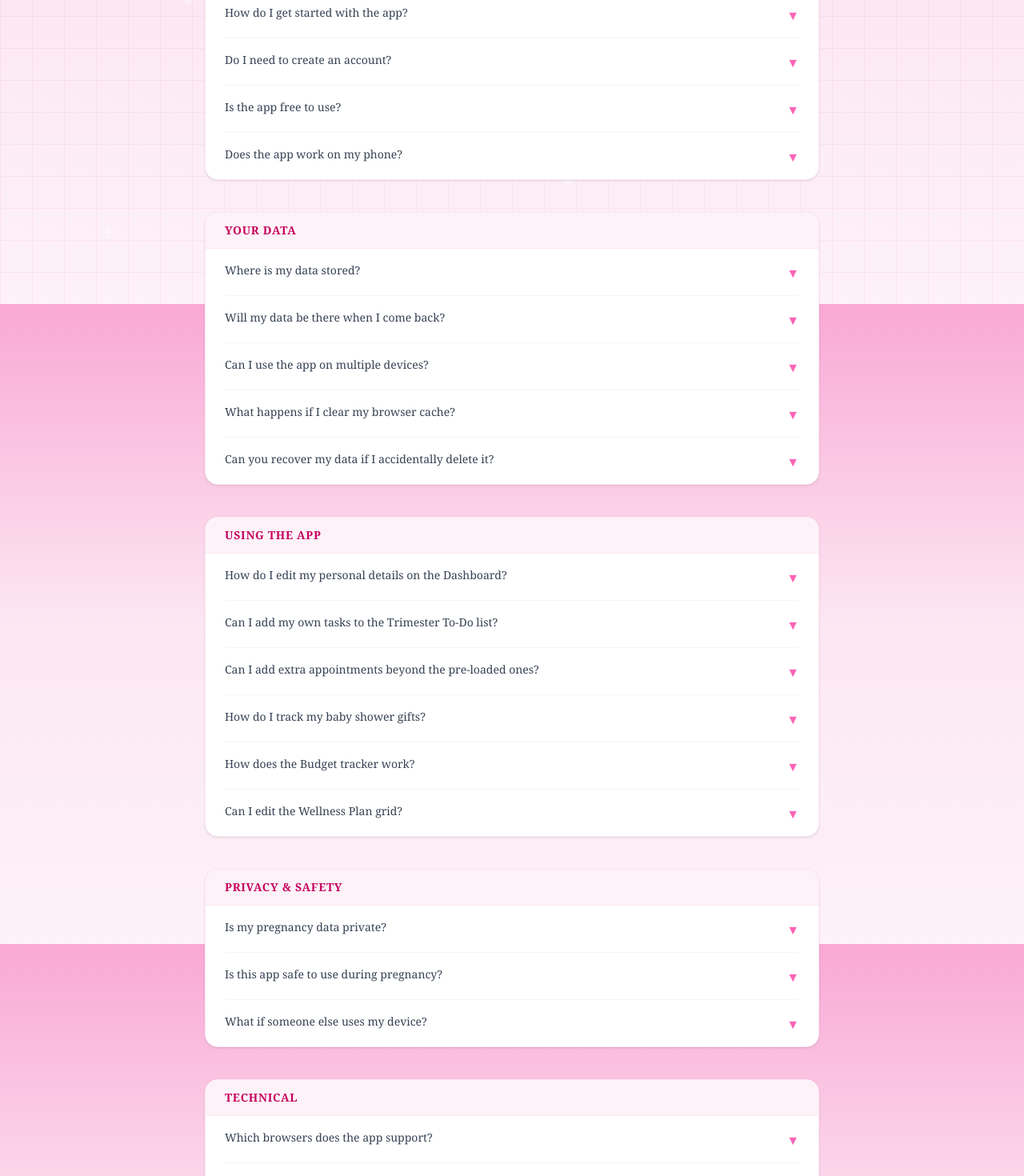
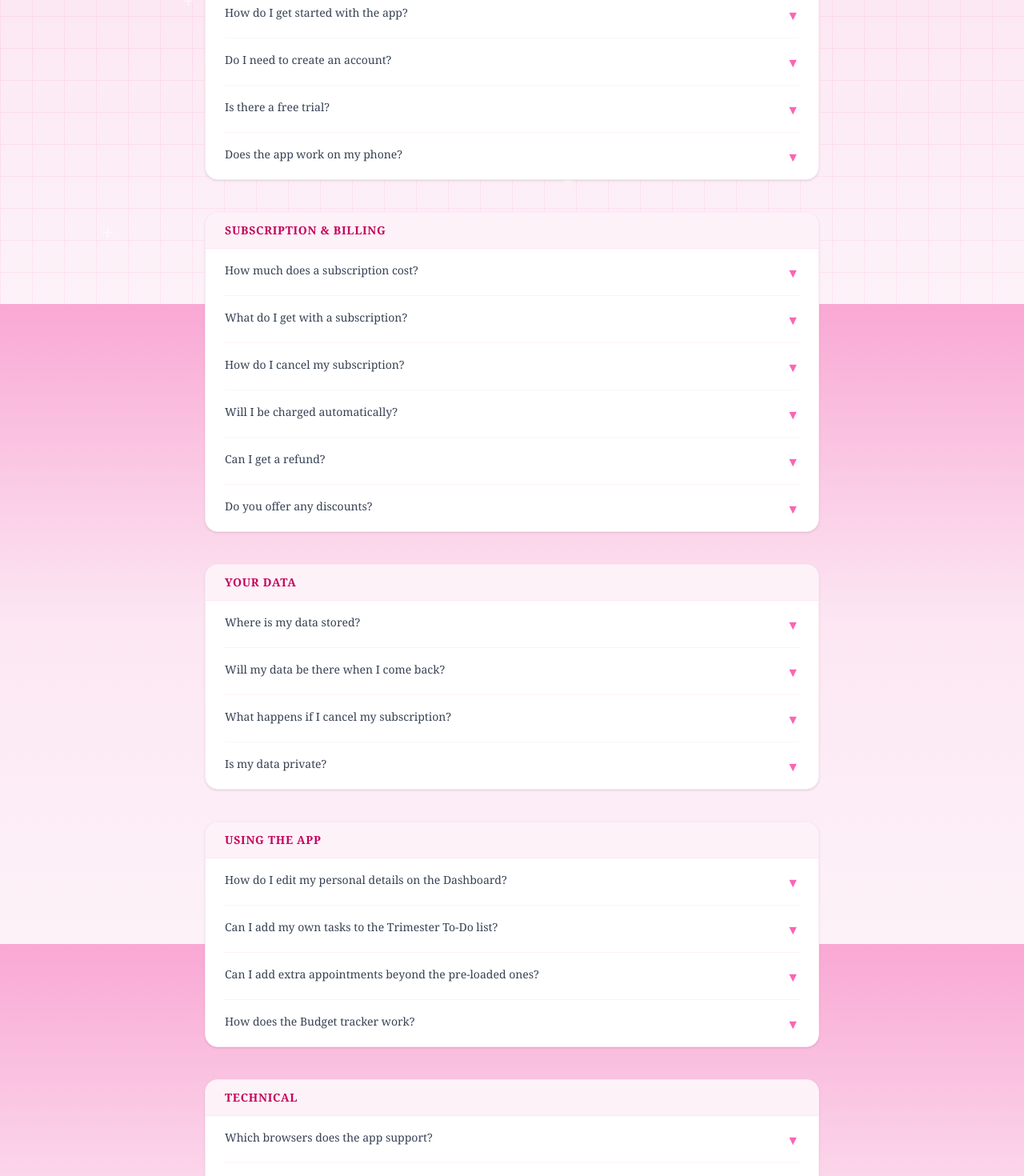
Before and after one commit to hanitamuyo1-lab/pregnancyplanner, a Next.js app: page /faq in a window 1280 px wide. Shown: the part 420-1890 px from the top of the page at 80% size. Built offline with nearby package versions, Linux system fonts and the light colour scheme.

Commit message:
Update FAQ to reflect direct consumer subscription model

```diff
--- a/app/faq/page.tsx
+++ b/app/faq/page.tsx
@@ -8,19 +8,48 @@ const faqs = [
     items: [
       {
         q: "How do I get started with the app?",
-        a: "Head to the Dashboard and fill in your personal details — your name, due date, midwife, and GP. From there, use the navigation at the top to explore each section. We recommend starting with the Journal and Appointments pages early in your pregnancy.",
+        a: "Subscribe to Pregnancy Planner Suite to unlock full access. Once subscribed, head to the Dashboard and fill in your personal details — your name, due date, midwife, and GP. From there, use the navigation at the top to explore each section. We recommend starting with the Journal and Appointments pages early in your pregnancy.",
       },
       {
         q: "Do I need to create an account?",
-        a: "No. Pregnancy Planner Suite requires no account, no email address, and no registration of any kind. You can use the full app immediately without identifying yourself.",
+        a: "Yes. A subscription account is required to access Pregnancy Planner Suite. Your account lets us verify your active subscription and, in future, will enable secure cloud sync so your data is available across all your devices.",
       },
       {
-        q: "Is the app free to use?",
-        a: "Yes, completely free. There are no subscriptions, no premium tiers, and no hidden charges.",
+        q: "Is there a free trial?",
+        a: "Yes — we offer a 7-day free trial so you can explore the full app before committing. No charge is made until the trial ends. You can cancel at any time during the trial period and will not be billed.",
       },
       {
         q: "Does the app work on my phone?",
-        a: "Yes. The app is fully responsive and works on any modern browser — on your phone, tablet, laptop, or desktop computer.",
+        a: "Yes. The app is fully responsive and works on any modern browser — on your phone, tablet, laptop, or desktop computer. A dedicated iOS app is also coming soon.",
+      },
+    ],
+  },
+  {
+    category: "Subscription & Billing",
+    items: [
+      {
+        q: "How much does a subscription cost?",
+        a: "Pregnancy Planner Suite is available on a Monthly plan at £3.99/month, or an Annual plan at £29.99/year (saving over 35% compared to monthly). Prices may vary by region.",
+      },
+      {
+        q: "What do I get with a subscription?",
+        a: "Full access to all features: Pregnancy Journal (weeks 1–40), Baby Shower Planner, Doctor & Midwife Appointments tracker, Weekly Wellness Plan, Trimester To-Do lists, Pregnancy Budget tracker, and Activities Planner. Future updates and new features are included at no extra cost.",
+      },
+      {
+        q: "How do I cancel my subscription?",
+        a: "You can cancel at any time from your account settings. On iOS, manage your subscription through Settings → Apple ID → Subscriptions. On the web, cancel directly from your account page. Cancellation takes effect at the end of your current billing period — you will not be charged again after that.",
+      },
+      {
+        q: "Will I be charged automatically?",
+        a: "Yes. Subscriptions renew automatically at the end of each billing period (monthly or annual) unless cancelled beforehand. You will receive a reminder email before any renewal charge.",
+      },
+      {
+        q: "Can I get a refund?",
+        a: "If you subscribed via the App Store, refund requests are handled by Apple — visit reportaproblem.apple.com. If you subscribed via our website, contact us within 14 days of purchase for a refund under our satisfaction guarantee.",
+      },
+      {
+        q: "Do you offer any discounts?",
+        a: "We offer a 35%+ saving when you choose the Annual plan over Monthly. We also run occasional promotional offers — follow us to stay updated.",
       },
     ],
   },
@@ -29,23 +58,19 @@ const faqs = [
     items: [
       {
         q: "Where is my data stored?",
-        a: "All your data is stored in your browser's local storage — on your device only. Nothing is uploaded to any server or database. We have no access to anything you enter.",
+        a: "Currently your data is stored in your browser's local storage — on your device only. Nothing is uploaded to any server. Cloud sync across devices is coming in a future update for all subscribers.",
       },
       {
         q: "Will my data be there when I come back?",
-        a: "Yes, as long as you use the same browser on the same device and have not cleared your browser's local storage or cache. If you use a different browser or device, your data will not be there as it has not been synced anywhere.",
+        a: "Yes, as long as you use the same browser on the same device and have not cleared your browser's local storage or cache. With the upcoming cloud sync feature, your data will be available on any device you sign in to.",
       },
       {
-        q: "Can I use the app on multiple devices?",
-        a: "Currently, data is stored locally per device and browser, so it does not automatically sync between devices. To use the app on another device, you would need to re-enter your information on that device.",
+        q: "What happens if I cancel my subscription?",
+        a: "If you cancel, your access continues until the end of your paid period. After that, you will no longer be able to access the app's features. Your locally stored data remains on your device but cannot be accessed through the app.",
       },
       {
-        q: "What happens if I clear my browser cache?",
-        a: "Clearing your browser's cache or local storage will permanently delete all your planner data. We recommend using the app regularly on one device and avoiding clearing local storage if you want to keep your data.",
-      },
-      {
-        q: "Can you recover my data if I accidentally delete it?",
-        a: "Unfortunately, no. Because your data is stored only on your device and we have no access to it, we are unable to recover it if it is deleted. Always be careful when clearing your browser storage.",
+        q: "Is my data private?",
+        a: "Yes. Your personal health information is treated with the utmost care. We do not sell or share your data with third parties. See our Privacy Policy for full details.",
       },
     ],
   },
@@ -65,33 +90,8 @@ const faqs = [
         a: "Yes. On the Appointments page, click '+ Add Appointment' to add any extra scans, consultant visits, or other appointments with your own date, time, and notes.",
       },
       {
-        q: "How do I track my baby shower gifts?",
-        a: "Go to the Baby Shower page and switch to the 'Gift Registry' tab. The page comes pre-loaded with common items — tick the 'Received' checkbox as gifts arrive. You can also add your own items with the '+ Add Item' button.",
-      },
-      {
         q: "How does the Budget tracker work?",
         a: "The Budget page shows a list of common pregnancy and baby purchases with estimated costs pre-filled. Enter your actual spend in the 'Actual' column as you buy things. The totals at the top update in real time to show your remaining balance.",
-      },
-      {
-        q: "Can I edit the Wellness Plan grid?",
-        a: "Yes. Every cell in the 7-day Wellness Plan table is editable. Click into any cell and type your own plan for that day and category. Your changes are saved automatically.",
-      },
-    ],
-  },
-  {
-    category: "Privacy & Safety",
-    items: [
-      {
-        q: "Is my pregnancy data private?",
-        a: "Yes. Your data never leaves your device. We collect no personal information, use no tracking, and have no access to what you enter. See our Privacy Policy for full details.",
-      },
-      {
-        q: "Is this app safe to use during pregnancy?",
-        a: "Yes. The app is a digital organisational tool — it poses no physical risk. However, please remember that nothing in the app constitutes medical advice. Always follow the guidance of your GP, midwife, or healthcare team.",
-      },
-      {
-        q: "What if someone else uses my device?",
-        a: "Anyone with access to your device and browser can open the app and see your planner data. If you share your device, we recommend using a private/incognito browser window, or ensuring your device is secured with a password.",
       },
     ],
   },
@@ -108,7 +108,7 @@ const faqs = [
       },
       {
         q: "The app looks broken or is not loading properly. What should I do?",
-        a: "Try refreshing the page. If the issue persists, try clearing your browser cache and reloading. If you continue to experience problems, try a different browser.",
+        a: "Try refreshing the page. If the issue persists, try clearing your browser cache and reloading. If you continue to experience problems, try a different browser or contact our support team.",
       },
     ],
   },
@@ -141,7 +141,7 @@ export default function FAQ() {
       <div className="py-8 space-y-3">
         <h1 className="text-3xl font-semibold text-pink-700">Frequently Asked Questions</h1>
         <p className="text-gray-500 leading-relaxed">
-          Everything you need to know about using Pregnancy Planner Suite. Can't find your answer? Check the About page or reach out via GitHub.
+          Everything you need to know about Pregnancy Planner Suite — subscriptions, billing, features, and more. Can't find your answer? Get in touch via the contact details on our About page.
         </p>
       </div>
 
```
